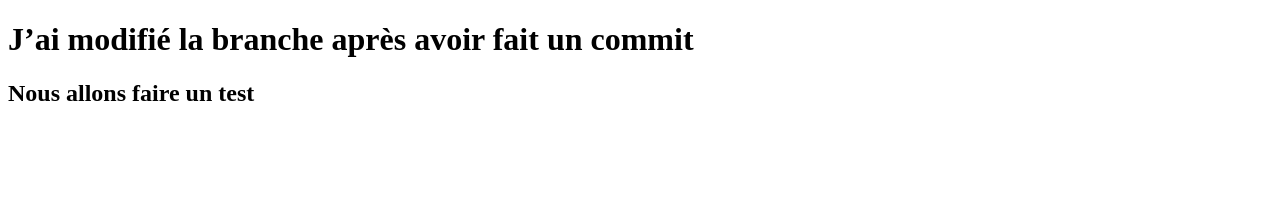
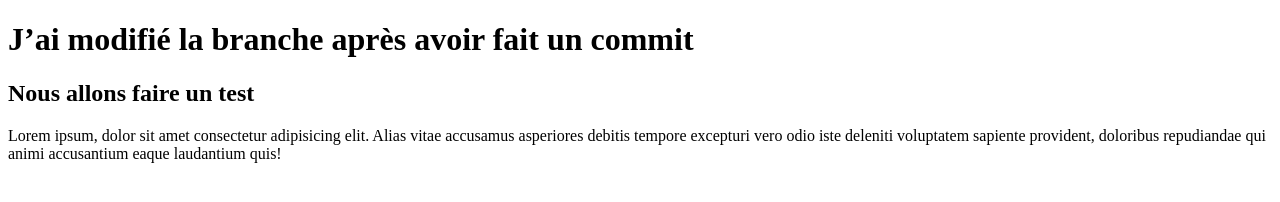
Before and after one commit to Van-eijk/EEREURGIT2, a plain HTML site: page index.html in a window 1280 px wide. Drawn offline with Linux system fonts and the light colour scheme.

Commit message:
ajout paragraphe

```diff
--- a/index.html
+++ b/index.html
@@ -12,5 +12,12 @@
 
     <h2>Nous allons faire un test</h2>
 
+    <p>Lorem ipsum, dolor sit amet consectetur adipisicing elit.
+        Alias vitae accusamus asperiores debitis tempore excepturi vero odio
+        iste deleniti voluptatem sapiente provident,
+        doloribus repudiandae qui animi accusantium eaque laudantium quis!
+
+    </p>
+
 </body>
 </html>
```
